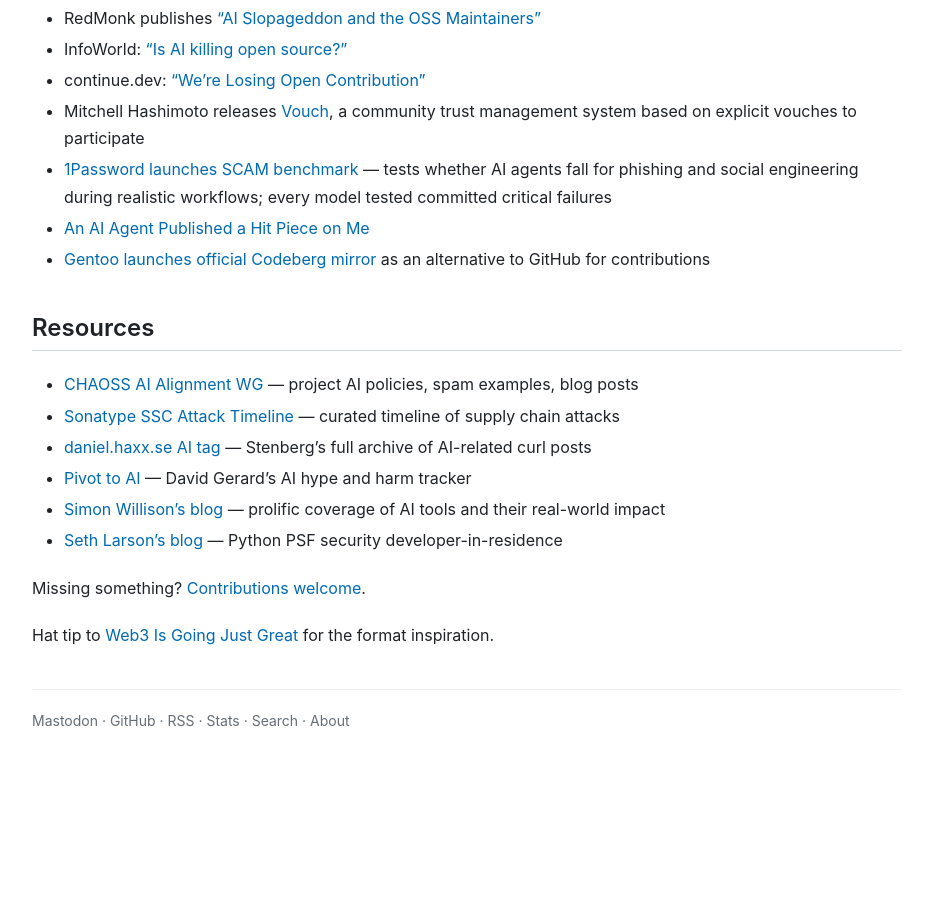
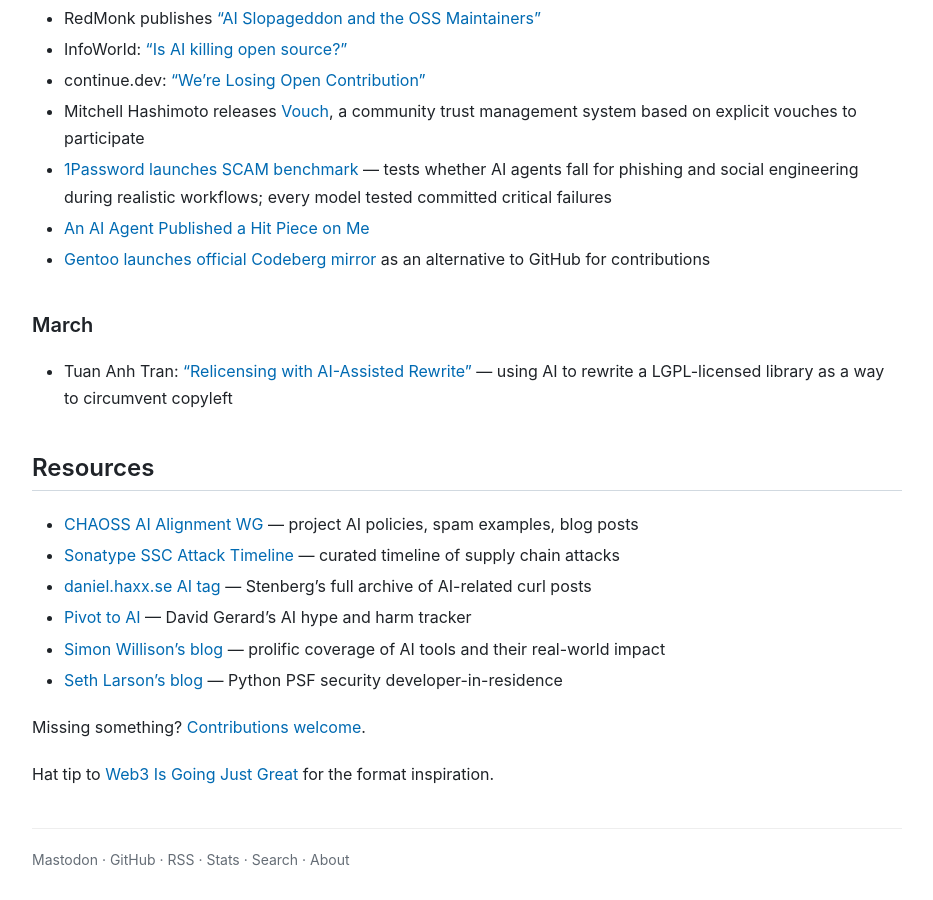
Before and after one commit to andrew/nesbitt.io, a Jekyll site: the page built from oss-is-going-just-great.md, in a window 1280 px wide and 900 px high, scrolled down 4679 px. Shown: the whole window, without its empty margins (173-1106 px from the left). Built offline with Jekyll 4.4.1, drawn with Linux system fonts in a browser that asks for light colours; comment, search, counter and statistics services are not loaded; before the commit the page ends 5440 px from its top, so only the background shows below that.

Commit message:
Add AI-assisted relicensing post to OSS timeline

```diff
--- a/_data/stats.json
+++ b/_data/stats.json
@@ -1,5 +1,5 @@
 {
-  "generated_at": "2026-03-05T11:30:50Z",
+  "generated_at": "2026-03-05T12:04:53Z",
   "total_posts": 96,
   "total_words": 140001,
   "reading_minutes": 701,
--- a/oss-is-going-just-great.md
+++ b/oss-is-going-just-great.md
@@ -159,6 +159,10 @@
 - [An AI Agent Published a Hit Piece on Me](https://theshamblog.com/an-ai-agent-published-a-hit-piece-on-me/)
 - [Gentoo launches official Codeberg mirror](https://www.gentoo.org/news/2026/02/16/codeberg.html) as an alternative to GitHub for contributions
 
+### March
+
+- Tuan Anh Tran: ["Relicensing with AI-Assisted Rewrite"](https://tuananh.net/2026/03/05/relicensing-with-ai-assisted-rewrite/) — using AI to rewrite a LGPL-licensed library as a way to circumvent copyleft
+
 ## Resources
 
 - [CHAOSS AI Alignment WG](https://github.com/chaoss/wg-ai-alignment/blob/main/moderation/README.md) — project AI policies, spam examples, blog posts
```
